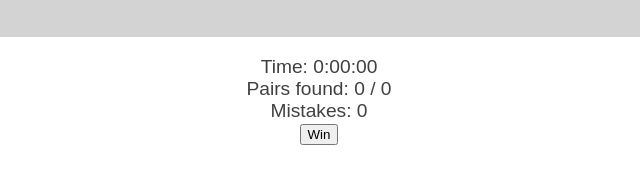
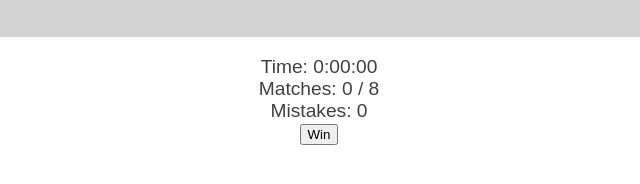
Before and after one commit to canisaries/memorygame, a website built with Parcel: page index.html in a window 1280 px wide. Shown: the part 572-756 px from the top of the page, 321-961 px from the left. Built offline with nearby package versions, Linux system fonts and the light colour scheme.

Commit message:
Mistake and match count display implemented Read title.

```diff
--- a/index.html
+++ b/index.html
@@ -61,8 +61,8 @@
     <div id="game_stats" class="information">
       <p>
         Time: <span id="timer">0:00:00</span> <br />
-        Pairs found: <span id="pairs_found">0 / 0</span> <br />
-        Mistakes: <span id="pairs_found">0</span> <br />
+        Matches: <span id="matches">0 / 0</span> <br />
+        Mistakes: <span id="mistakes">0</span> <br />
         <button id="win_button">Win</button>
         <!-- An automatic win button for testing -->
       </p>
--- a/src/gameboard.js
+++ b/src/gameboard.js
@@ -59,6 +59,7 @@ export default class GameBoard {
   constructor(board) {
     this.board = board; // Board element
     this.overlay = null; // Overlay element
+    this.stats = null; // Status element
 
     this.boardsize = BOARD_SIZES.SMALL; // Default size
 
@@ -67,6 +68,7 @@ export default class GameBoard {
     this.selectedPanel = null; // Currently selected panel
 
     this.matches = 0; // How many matches player has made
+    this.totalmatches = 0; // How many matches there are to find
     this.mistakes = 0; // How many mistakes player has made
 
     this.acceptFlips = false; // Whether flips are accepted
@@ -89,17 +91,22 @@ export default class GameBoard {
     console.log("Large list: " + SYMBOLS_LARGE.length); // 32
   }
 
-  // Function to pass overlay elementto gameboard
+  // Function to pass overlay element to gameboard
   setOverlay(overlay) {
     this.overlay = overlay;
 
-    // Variable that unambiguously points to the board
-    let board = this;
+    // Variable that unambiguously points to this
+    let thisobj = this;
 
     // Make overlay listen to clicks
     this.overlay.addEventListener("click", () => {
-      board.overlayClicked();
+      thisobj.overlayClicked();
     });
+  }
+
+  // Function to pass status area element to gameboard
+  setStats(stats) {
+    this.stats = stats;
   }
 
   // The function called when the overlay is clicked.
@@ -132,10 +139,17 @@ export default class GameBoard {
   // Sets up a new game in a pre-start state.
   newGame(size) {
     this.gamestate = GAMESTATE.NOT_STARTED;
-    this.matches = 0;
+
     this.boardsize = size;
+
     this.setupBoard();
     this.setupPanels();
+
+    this.matches = 0;
+    this.totalmatches = (size * size) / 2;
+    this.mistakes = 0;
+    this.updateMatchCount();
+    this.updateMistakeCount();
 
     // If there is no overlay, start the game right away
     if (this.overlay === null) {
@@ -143,6 +157,8 @@ export default class GameBoard {
       return;
     }
 
+    // If there is an overlay, set it to show. Clicking it
+    // will start the game
     this.showOverlay(true, "Click to Begin");
   }
 
@@ -306,6 +322,10 @@ export default class GameBoard {
         // Set timeout for short wait time, when time is up close panels
         // and accept flips again
 
+        // Mark a mistake, update stats
+        this.mistakes++;
+        this.updateMistakeCount();
+
         // Alias parameter to avoid this-confusion
         let selpanel = this.selectedPanel;
 
@@ -318,8 +338,9 @@ export default class GameBoard {
           this.acceptFlips = true;
         }, SHORT_WAIT_TIME);
       } else {
-        // Mark a match
+        // Mark a match, update stats
         this.matches++;
+        this.updateMatchCount();
 
         // Disable both buttons (they will remain open)
         this.selectedPanel.disabled = true;
@@ -332,10 +353,10 @@ export default class GameBoard {
       this.selectedPanel = null; // Reset selection regardless of match
 
       // Check win condition
-      if (this.matches === (this.boardsize * this.boardsize) / 2) {
+      if (this.matches === this.totalmatches) {
         console.log("CURRENT MATCHES, TOTAL MATCHES:");
         console.log(this.matches);
-        console.log((this.boardsize * this.boardsize) / 2);
+        console.log(this.totalmatches);
 
         console.log("All matches found!");
 
@@ -447,6 +468,48 @@ export default class GameBoard {
     }
   }
 
+  // Update the count of matches in the stats area
+  updateMatchCount() {
+    console.log("updateMatchCount called!");
+    console.log("Matches: " + this.matches);
+
+    // If there is no (defined) stats area, return
+    if (this.stats === null) {
+      console.log("updateMistakeCount ERROR: Stats element is null.");
+      return;
+    }
+
+    let matchDisplay = this.stats.querySelector("#matches");
+
+    if (matchDisplay === null) {
+      console.log("updateMatchCount ERROR: Could not find match field.");
+      return;
+    }
+
+    matchDisplay.innerHTML = this.matches + " / " + this.totalmatches;
+  }
+
+  // Update the count of pairs in the stats area
+  updateMistakeCount() {
+    console.log("updateMistakeCount called!");
+    console.log("Mistakes: " + this.mistakes);
+
+    // If there is no (defined) stats area, return
+    if (this.stats === null) {
+      console.log("updateMistakeCount ERROR: Stats element is null.");
+      return;
+    }
+
+    let mistakeDisplay = this.stats.querySelector("#mistakes");
+
+    if (mistakeDisplay === null) {
+      console.log("updateMistakeCount ERROR: Could not find mistake field.");
+      return;
+    }
+
+    mistakeDisplay.innerHTML = this.mistakes;
+  }
+
   // Return whether there is a game in progress
   gameInProgress() {
     if (this.gamestate === GAMESTATE.ONGOING) {
--- a/src/index.js
+++ b/src/index.js
@@ -2,14 +2,19 @@ import "./styles.css";
 import GameBoard from "./gameboard.js";
 import { BOARD_SIZES } from "./gameboard.js";
 
+// Get game board element
+const boardelem = document.getElementById("game_board");
 // Get overlay
 let overlay = document.getElementById("game_overlay");
-// Get game board element
-const boardelem = document.getElementById("game_board");
+// Get status area
+let stats = document.getElementById("game_stats");
+
 // Create GameBoard object
 let gameboard = new GameBoard(boardelem);
 // Pass the overlay element to the board
 gameboard.setOverlay(overlay);
+// Pass the stats element to the board
+gameboard.setStats(stats);
 
 // Start new game with some board size
 gameboard.newGame(BOARD_SIZES.SMALL);
@@ -64,9 +69,8 @@ confirmRestartNoBtn.addEventListener("click", () => {
 // Executable script ends here.
 
 // TODO-LIST:
-// - score (pairs)
+// - timer
 // - prevent hover and click effects when showing if pair is correct
-// - timer
 // - color change for matching and non matching pairs?
 
 // Function definitions begin here.
```
